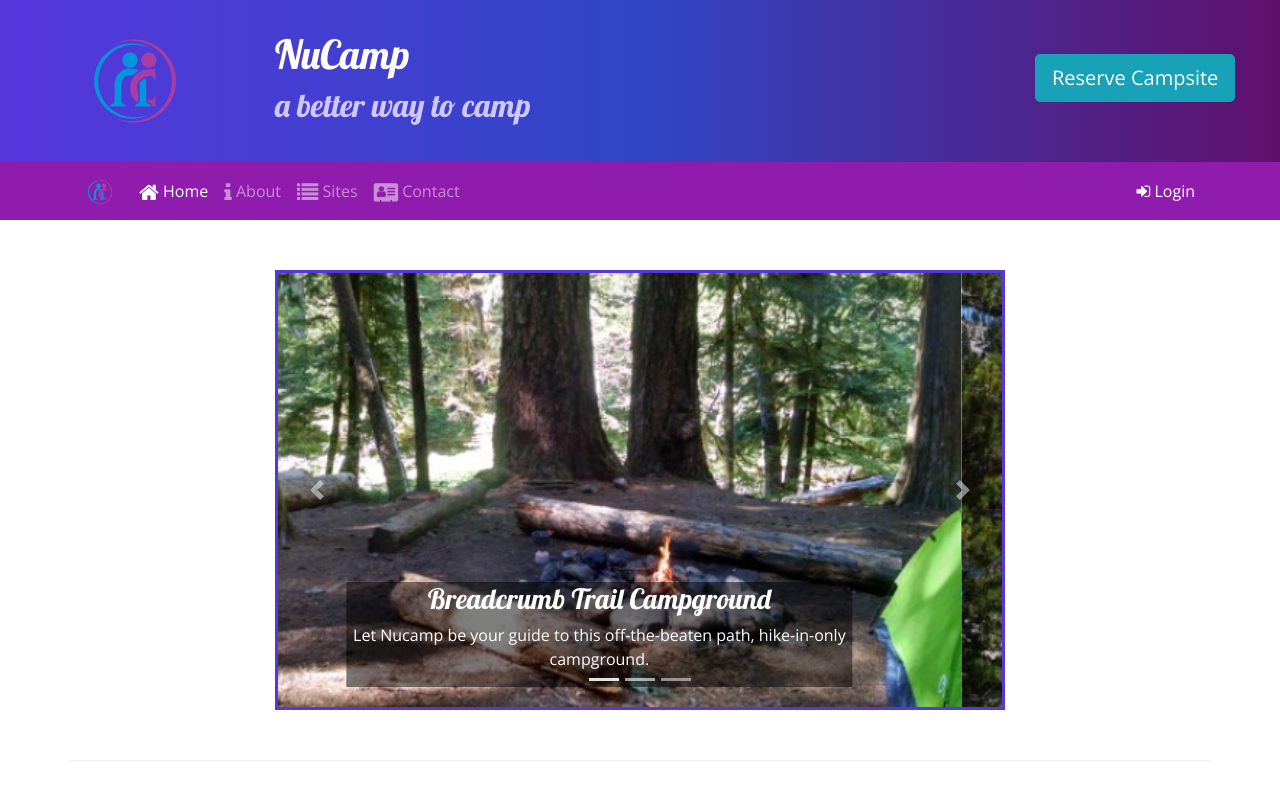
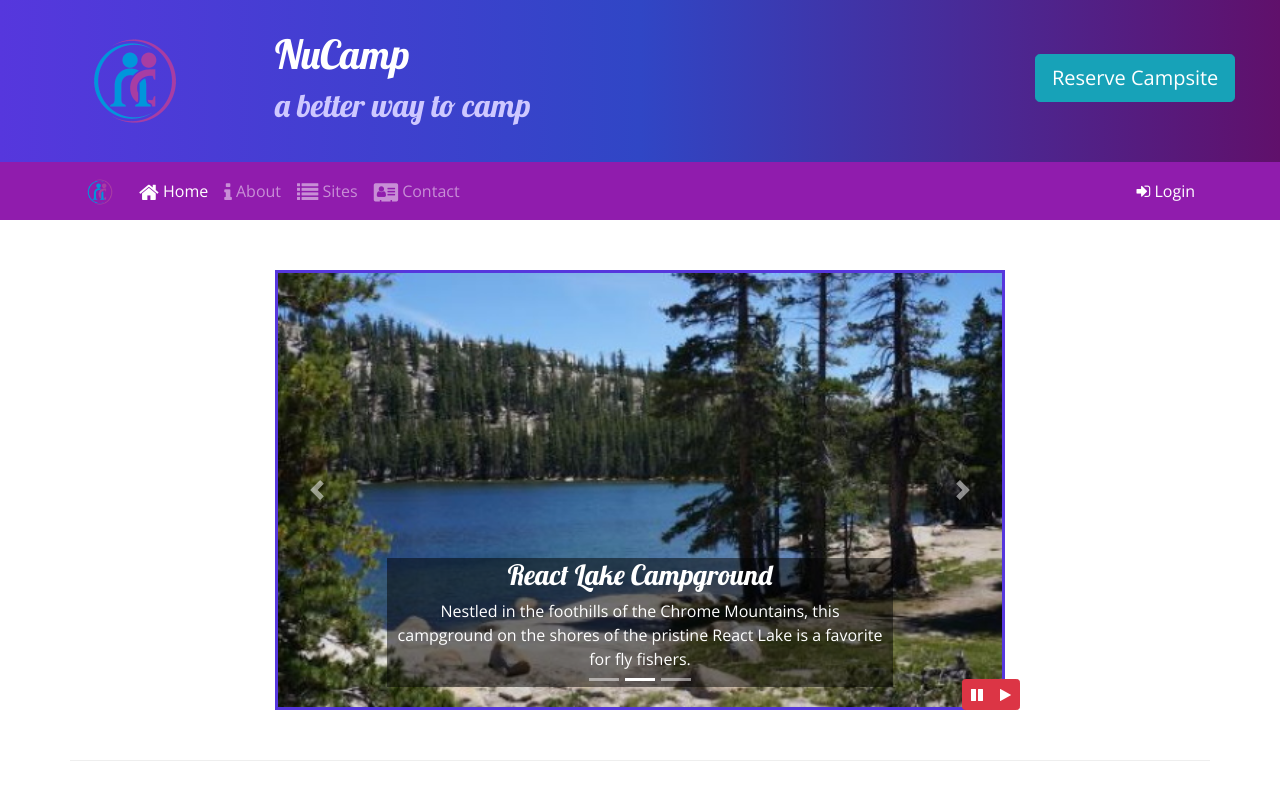
Before and after one commit to StevenVallarsa/my-first-bootstrap-project, a website: page index.html in a window 1280 px wide. Shown: the top 800 px of the page. Drawn offline with nearby package versions, Linux system fonts and the light colour scheme.

Commit message:
Week 4 - Bootstrap and jQuery Part 1

```diff
--- a/css/styles.css
+++ b/css/styles.css
@@ -60,3 +60,10 @@ a:hover {
 .carousel {
   border: solid #5637dd;
 }
+
+#carouselButton {
+  position: absolute;
+  right: 0;
+  bottom: 0;
+  z-index: 100;
+}
--- a/index.html
+++ b/index.html
@@ -49,6 +49,7 @@
         </div>
         <div class="modal-body">
           <div class="container-fluid">
+
             <form action="">
               <div class="row form-group">
                 <label class="col col-12 col-sm-6 col-form-label" for="numCampers">Number of Campers</label>
@@ -89,8 +90,8 @@
                   <button class="btn btn-primary" type="submit">Search</button>
                 </div>
               </div>
+            </form>
 
-            </form>
           </div>
         </div>
       </div>
@@ -158,7 +159,7 @@
   <div class="container">
     <div class="row row-content">
       <div class="col-md-8 mx-auto">
-        <div id="homeCarousel" class="carousel slide" data-ride="carousel">
+        <div id="homeCarousel" class="carousel slide" data-ride="carousel" data-interval="3000">
           <ol class="carousel-indicators">
             <li data-target="#homeCarousel" data-slide-to="0" class="active"></li>
             <li data-target="#homeCarousel" data-slide-to="1"></li>
@@ -199,6 +200,14 @@
           <span class="carousel-control-next-icon"></span>
           <span class="sr-only">Next</span>
         </a>
+        <div class="btn-group" id="carouselButton">
+          <button class="btn btn-danger btn-sm" id="carouselPause">
+            <i class="fa fa-pause"></i>
+          </button>
+          <button class="btn btn-danger btn-sm" id="carouselPlay">
+            <i class="fa fa-play"></i>
+          </button>
+        </div>
       </div>
     </div>
 
@@ -287,6 +296,18 @@
   <script src="node_modules/popper.js/dist/umd/popper.min.js"></script>
   <script src="node_modules/bootstrap/dist/js/bootstrap.min.js"></script>
 
+  <script>
+    $(function () {
+      $(".carousel").carousel({ interval: 2000 });
+      $("#carouselPause").click(function () {
+        $(".carousel").carousel("pause");
+      });
+      $("#carouselPlay").click(function () {
+        $(".carousel").carousel("cycle");
+      });
+    });
+  </script>
+
 </body>
 
 </html>
```
